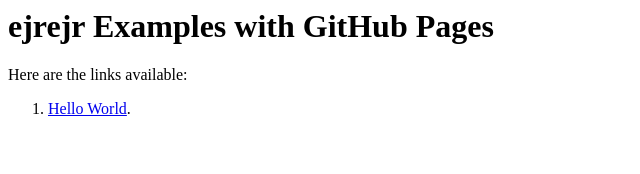
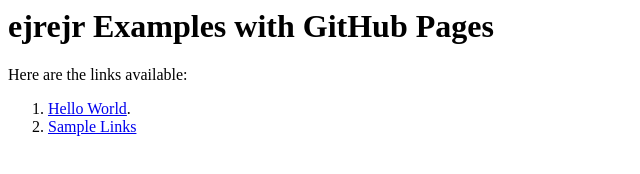
Before and after one commit to family-richards/github-pages-example-ejrejr, a plain HTML site: page index.html in a window 1280 px wide. Shown: the whole page, without its empty margins (0-640 px from the left). Drawn offline with Linux system fonts and the light colour scheme.

Commit message:
Update index.html

```diff
--- a/index.html
+++ b/index.html
@@ -18,6 +18,10 @@
 <li>
 <a href="helloWorld.html">Hello World</a>.
 </li>
+
+<li>
+  <a href="sampleLinks.html">Sample Links</a>
+</li>
 </ol>
 </body>
 
```
